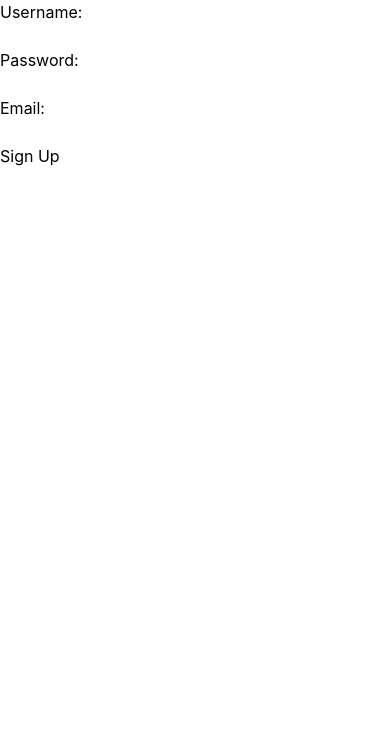
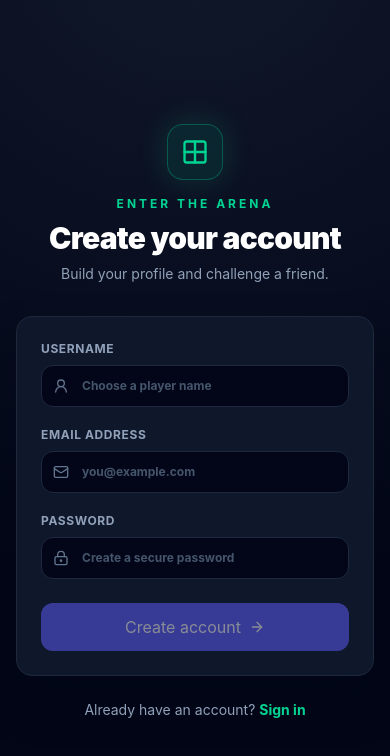
Before and after one commit to Fossele/point-point, a React (Vite) app: page /signup in a window 390 px wide. Shown: the top 756 px of the page. Built offline with nearby package versions, Linux system fonts and the light colour scheme.

Commit message:
redesigned the app with a design system

```diff
--- a/src/index.css
+++ b/src/index.css
@@ -1,2 +1,36 @@
-/* src/index.css */
 @import "tailwindcss";
+
+:root {
+  font-family: Inter, Outfit, ui-sans-serif, system-ui, sans-serif;
+  color: #e2e8f0;
+  background: #020617;
+  font-synthesis: none;
+  text-rendering: optimizeLegibility;
+}
+
+body {
+  min-width: 320px;
+  min-height: 100vh;
+  margin: 0;
+  background:
+    radial-gradient(circle at 50% -10%, rgba(30, 41, 59, 0.55), transparent 42rem),
+    #020617;
+}
+
+button,
+input {
+  font: inherit;
+}
+
+button {
+  -webkit-tap-highlight-color: transparent;
+}
+
+@keyframes radar-pulse {
+  0%, 100% { box-shadow: 0 0 0 0 rgba(16, 185, 129, 0.3); }
+  50% { box-shadow: 0 0 0 7px rgba(16, 185, 129, 0); }
+}
+
+.radar-pulse {
+  animation: radar-pulse 1.8s ease-in-out infinite;
+}
--- a/src/pages/GameRoomPage.jsx
+++ b/src/pages/GameRoomPage.jsx
@@ -2,10 +2,9 @@ import { useParams, useNavigate } from 'react-router-dom';
 
 import { useSocket } from '../contexts/socketIOContext.jsx';
 import RoomLobby from '../components/RoomLobby'; // The component with copy link & waiting status
-import Game from '../components/Game.jsx';
 import { useEffect } from 'react';
 import { useGameStateContext } from '../contexts/GameStateContext.jsx';
-import { Socket } from 'socket.io-client';
+
 
 export default function GameRoomPage() {
     const { roomCode } = useParams();
--- a/src/pages/Login.jsx
+++ b/src/pages/Login.jsx
@@ -1,64 +1,67 @@
-import { login } from '../api/users.js'
-import { useAuth } from '../contexts/authContext.jsx'
-import { useNavigate } from 'react-router-dom';
 import { useState } from 'react';
 import { useMutation } from '@tanstack/react-query';
-
+import { Link, useNavigate } from 'react-router-dom';
+import { ArrowRight, Grid2X2, LockKeyhole, Mail, ShieldCheck } from 'lucide-react';
+import { login } from '../api/users.js';
+import { useAuth } from '../contexts/authContext.jsx';
 
 export default function Login() {
-
-    const [token, setToken] = useAuth();
+    const [, setToken] = useAuth();
     const [password, setPassword] = useState('');
     const [email, setEmail] = useState('');
     const navigate = useNavigate();
 
     const loginMutation = useMutation({
-        mutationFn: () => login({
-            email,
-            password
-        }),
+        mutationFn: () => login({ email, password }),
         onSuccess: (res) => {
-            setToken(res.data.token)
-            console.log(token)
-            navigate('/')
+            setToken(res.data.token);
+            navigate('/');
         },
-        onError: () => alert('failed to login!'),
-    })
+        onError: () => undefined,
+    });
+
     const handleSubmit = (e) => {
-        e.preventDefault()
-        loginMutation.mutate()
-    }
+        e.preventDefault();
+        loginMutation.mutate();
+    };
 
     return (
-        <form onSubmit={handleSubmit}>
-            <div>
-                <label htmlFor='create-email'>Email: </label>
-                <input
-                    type='email'
-                    name='create-email'
-                    id='create-email'
-                    value={email}
-                    onChange={(e) => setEmail(e.target.value)}
-                />
-            </div>
-            <br />
-            <div>
-                <label htmlFor='create-password'>Password: </label>
-                <input
-                    type='password'
-                    name='create-password'
-                    id='create-password'
-                    value={password}
-                    onChange={(e) => setPassword(e.target.value)}
-                />
-            </div>
-            <br />
-
-            <input
-                type='submit'
-                value={loginMutation.isPending ? 'Logging in...' : 'Login'}
-                disabled={!password || !email || loginMutation.isPending}
-            />
-        </form>
-    )
+        <main className="flex min-h-screen items-center justify-center px-4 py-10">
+            <section className="w-full max-w-md">
+                <div className="mb-8 text-center">
+                    <Link to="/" className="mx-auto mb-4 flex h-14 w-14 items-center justify-center rounded-2xl border border-emerald-400/30 bg-emerald-400/10 text-emerald-400 shadow-[0_0_30px_rgba(52,211,153,0.18)]">
+                        <Grid2X2 className="h-7 w-7" />
+                    </Link>
+                    <p className="mb-2 text-xs font-bold uppercase tracking-[0.25em] text-emerald-400">Welcome back</p>
+                    <h1 className="text-3xl font-black tracking-tight text-white">Sign in to Point Point</h1>
+                    <p className="mt-2 text-sm text-slate-400">Jump back into your next match.</p>
+                </div>
+                <form onSubmit={handleSubmit} className="rounded-2xl border border-slate-800 bg-slate-900 p-6 shadow-2xl shadow-slate-950/60 sm:p-8">
+                    <div className="space-y-5">
+                        <label className="block text-xs font-bold uppercase tracking-wider text-slate-400" htmlFor="create-email">
+                            Email address
+                            <span className="relative mt-2 block">
+                                <Mail className="pointer-events-none absolute left-3 top-1/2 h-4 w-4 -translate-y-1/2 text-slate-500" />
+                                <input id="create-email" name="create-email" type="email" autoComplete="email" required value={email} onChange={(e) => setEmail(e.target.value)} placeholder="you@example.com" className="w-full rounded-xl border border-slate-800 bg-slate-950 py-3 pl-10 pr-4 text-sm font-normal normal-case tracking-normal text-white outline-none transition placeholder:text-slate-600 focus:border-emerald-500 focus:ring-1 focus:ring-emerald-500/40" />
+                            </span>
+                        </label>
+                        <label className="block text-xs font-bold uppercase tracking-wider text-slate-400" htmlFor="create-password">
+                            Password
+                            <span className="relative mt-2 block">
+                                <LockKeyhole className="pointer-events-none absolute left-3 top-1/2 h-4 w-4 -translate-y-1/2 text-slate-500" />
+                                <input id="create-password" name="create-password" type="password" autoComplete="current-password" required value={password} onChange={(e) => setPassword(e.target.value)} placeholder="Enter your password" className="w-full rounded-xl border border-slate-800 bg-slate-950 py-3 pl-10 pr-4 text-sm font-normal normal-case tracking-normal text-white outline-none transition placeholder:text-slate-600 focus:border-emerald-500 focus:ring-1 focus:ring-emerald-500/40" />
+                            </span>
+                        </label>
+                    </div>
+                    {loginMutation.isError && <p className="mt-4 rounded-lg border border-red-500/20 bg-red-500/10 px-3 py-2 text-sm font-normal normal-case tracking-normal text-red-300">We couldn't sign you in. Check your details and try again.</p>}
+                    <button type="submit" disabled={!password || !email || loginMutation.isPending} className="mt-6 flex w-full items-center justify-center gap-2 rounded-xl bg-indigo-500 py-3 font-bold normal-case tracking-normal text-white transition hover:bg-indigo-400 disabled:cursor-not-allowed disabled:opacity-50">
+                        {loginMutation.isPending ? 'Logging in...' : 'Log in'}
+                        {!loginMutation.isPending && <ArrowRight className="h-4 w-4" />}
+                    </button>
+                    <div className="mt-5 flex items-center justify-center gap-2 text-xs font-normal normal-case tracking-normal text-slate-500"><ShieldCheck className="h-3.5 w-3.5 text-emerald-400" /> Secure player access</div>
+                </form>
+                <p className="mt-6 text-center text-sm text-slate-400">New to Point Point? <Link to="/signup" className="font-bold text-emerald-400 hover:text-emerald-300">Create an account</Link></p>
+            </section>
+        </main>
+    );
 }
--- a/src/pages/SignUp.jsx
+++ b/src/pages/SignUp.jsx
@@ -1,75 +1,69 @@
 import { useState } from 'react';
 import { useMutation } from '@tanstack/react-query';
-import { useNavigate } from 'react-router-dom';
+import { Link, useNavigate } from 'react-router-dom';
+import { ArrowRight, Grid2X2, LockKeyhole, Mail, UserRound } from 'lucide-react';
 import { signup } from '../api/users.js';
-
-
-
 
 export default function Signup() {
     const [username, setUsername] = useState('');
     const [password, setPassword] = useState('');
     const [email, setEmail] = useState('');
-
     const navigate = useNavigate();
 
     const signupMutation = useMutation({
-        mutationFn: () => signup({
-            username,
-            email,
-            password
-        }),
+        mutationFn: () => signup({ username, email, password }),
         onSuccess: () => navigate('/login'),
-        onError: () => alert('failed to signup!'),
-    })
+        onError: () => undefined,
+    });
 
     const handleSubmit = (e) => {
-        e.preventDefault()
-        console.log(username, email, password)
-        signupMutation.mutate()
-    }
+        e.preventDefault();
+        signupMutation.mutate();
+    };
 
     return (
-        <form onSubmit={handleSubmit}>
-            <div>
-                <label htmlFor='create-username'>Username: </label>
-                <input
-                    type='text'
-                    name='create-username'
-                    id='create-username'
-                    value={username}
-                    onChange={(e) => setUsername(e.target.value)}
-                />
-            </div>
-            <br />
-            <div>
-                <label htmlFor='create-password'>Password: </label>
-                <input
-                    type='password'
-                    name='create-password'
-                    id='create-password'
-                    value={password}
-                    onChange={(e) => setPassword(e.target.value)}
-                />
-            </div>
-            <br />
-            <div>
-                <label htmlFor='create-email'>Email: </label>
-                <input
-                    type='email'
-                    name='create-email'
-                    id='create-email'
-                    value={email}
-                    onChange={(e) => setEmail(e.target.value)}
-                />
-            </div>
-            <br />
-
-            <input
-                type='submit'
-                value={signupMutation.isPending ? 'Signing up...' : 'Sign Up'}
-                disabled={!username || !password || !email || signupMutation.isPending}
-            />
-        </form>
-    )
+        <main className="flex min-h-screen items-center justify-center px-4 py-10">
+            <section className="w-full max-w-md">
+                <div className="mb-8 text-center">
+                    <Link to="/" className="mx-auto mb-4 flex h-14 w-14 items-center justify-center rounded-2xl border border-emerald-400/30 bg-emerald-400/10 text-emerald-400 shadow-[0_0_30px_rgba(52,211,153,0.18)]">
+                        <Grid2X2 className="h-7 w-7" />
+                    </Link>
+                    <p className="mb-2 text-xs font-bold uppercase tracking-[0.25em] text-emerald-400">Enter the arena</p>
+                    <h1 className="text-3xl font-black tracking-tight text-white">Create your account</h1>
+                    <p className="mt-2 text-sm text-slate-400">Build your profile and challenge a friend.</p>
+                </div>
+                <form onSubmit={handleSubmit} className="rounded-2xl border border-slate-800 bg-slate-900 p-6 shadow-2xl shadow-slate-950/60 sm:p-8">
+                    <div className="space-y-5">
+                        <label className="block text-xs font-bold uppercase tracking-wider text-slate-400" htmlFor="create-username">
+                            Username
+                            <span className="relative mt-2 block">
+                                <UserRound className="pointer-events-none absolute left-3 top-1/2 h-4 w-4 -translate-y-1/2 text-slate-500" />
+                                <input id="create-username" name="create-username" type="text" autoComplete="username" required value={username} onChange={(e) => setUsername(e.target.value)} placeholder="Choose a player name" className="w-full rounded-xl border border-slate-800 bg-slate-950 py-3 pl-10 pr-4 text-sm font-normal normal-case tracking-normal text-white outline-none transition placeholder:text-slate-600 focus:border-emerald-500 focus:ring-1 focus:ring-emerald-500/40" />
+                            </span>
+                        </label>
+                        <label className="block text-xs font-bold uppercase tracking-wider text-slate-400" htmlFor="create-email">
+                            Email address
+                            <span className="relative mt-2 block">
+                                <Mail className="pointer-events-none absolute left-3 top-1/2 h-4 w-4 -translate-y-1/2 text-slate-500" />
+                                <input id="create-email" name="create-email" type="email" autoComplete="email" required value={email} onChange={(e) => setEmail(e.target.value)} placeholder="you@example.com" className="w-full rounded-xl border border-slate-800 bg-slate-950 py-3 pl-10 pr-4 text-sm font-normal normal-case tracking-normal text-white outline-none transition placeholder:text-slate-600 focus:border-emerald-500 focus:ring-1 focus:ring-emerald-500/40" />
+                            </span>
+                        </label>
+                        <label className="block text-xs font-bold uppercase tracking-wider text-slate-400" htmlFor="create-password">
+                            Password
+                            <span className="relative mt-2 block">
+                                <LockKeyhole className="pointer-events-none absolute left-3 top-1/2 h-4 w-4 -translate-y-1/2 text-slate-500" />
+                                <input id="create-password" name="create-password" type="password" autoComplete="new-password" required value={password} onChange={(e) => setPassword(e.target.value)} placeholder="Create a secure password" className="w-full rounded-xl border border-slate-800 bg-slate-950 py-3 pl-10 pr-4 text-sm font-normal normal-case tracking-normal text-white outline-none transition placeholder:text-slate-600 focus:border-emerald-500 focus:ring-1 focus:ring-emerald-500/40" />
+                            </span>
+                        </label>
+                    </div>
+                    {signupMutation.isError && <p className="mt-4 rounded-lg border border-red-500/20 bg-red-500/10 px-3 py-2 text-sm font-normal normal-case tracking-normal text-red-300">We couldn't create your account. Please try again.</p>}
+                    <button type="submit" disabled={!username || !password || !email || signupMutation.isPending} className="mt-6 flex w-full items-center justify-center gap-2 rounded-xl bg-indigo-500 py-3 font-bold normal-case tracking-normal text-white transition hover:bg-indigo-400 disabled:cursor-not-allowed disabled:opacity-50">
+                        {signupMutation.isPending ? 'Creating account...' : 'Create account'}
+                        {!signupMutation.isPending && <ArrowRight className="h-4 w-4" />}
+                    </button>
+                </form>
+                <p className="mt-6 text-center text-sm text-slate-400">Already have an account? <Link to="/login" className="font-bold text-emerald-400 hover:text-emerald-300">Sign in</Link></p>
+            </section>
+        </main>
+    );
 }
```
Also changed, not shown: src/components/Header.jsx (+5 -5 lines), src/components/Main.jsx (+9 -11 lines), src/components/RoomLobby.jsx (+14 -20 lines), src/pages/HomePage.jsx (+19 -10 lines).
